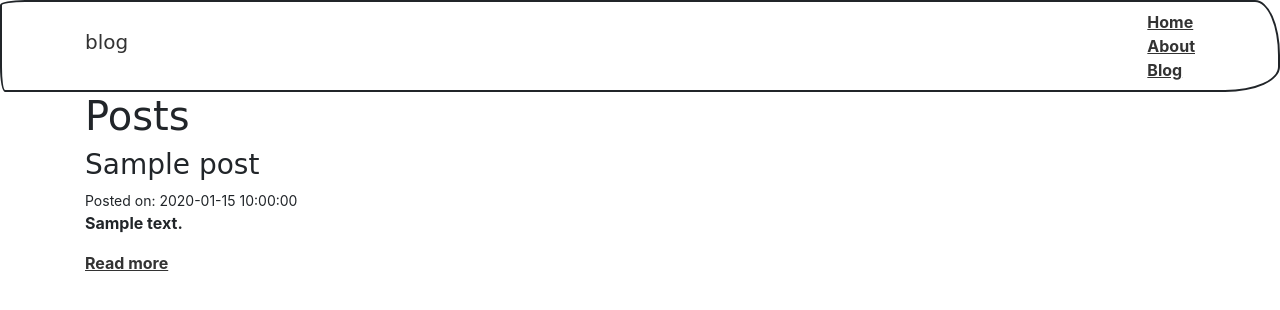
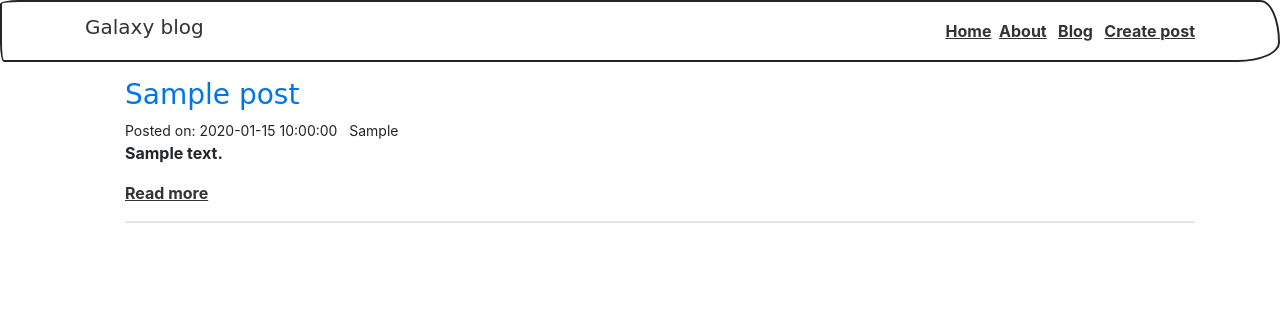
Before and after one commit to M-Ghaith/blog_system, a CodeIgniter app: page /blog/posts in a window 1280 px wide. Shown: the top 310 px of the page. Run offline with CodeIgniter, Linux system fonts and the light colour scheme; tables that the repository leaves empty or names only in its code hold one stand-in row (values such as "Sample post"); some libraries are stand-ins or nearby versions; some web fonts are replaced.

Commit message:
Added the following functionality: Delete post, Edit post, implement CKeditor for add and edit post

```diff
--- a/application/config/autoload.php
+++ b/application/config/autoload.php
@@ -58,7 +58,7 @@ $autoload['packages'] = array();
 |
 |	$autoload['libraries'] = array('user_agent' => 'ua');
 */
-$autoload['libraries'] = array();
+$autoload['libraries'] = array('form_validation');
 
 /*
 | -------------------------------------------------------------------
@@ -89,7 +89,7 @@ $autoload['drivers'] = array();
 |
 |	$autoload['helper'] = array('url', 'file');
 */
-$autoload['helper'] = array('url');
+$autoload['helper'] = array('url', 'form');
 
 /*
 | -------------------------------------------------------------------
--- a/application/config/routes.php
+++ b/application/config/routes.php
@@ -1,8 +1,11 @@
 <?php
 defined('BASEPATH') OR exit('No direct script access allowed');
 
+$route['posts/create'] = 'posts/create';
+$route['posts/update'] = 'posts/update';
 $route['posts/(:any)'] = 'posts/view/$1';
 $route['posts'] = 'posts/index';
+
 $route['default_controller'] = 'pages/view';
 $route['(:any)'] = 'pages/view/$1';
 $route['404_override'] = '';
--- a/application/controllers/Posts.php
+++ b/application/controllers/Posts.php
@@ -1,9 +1,6 @@
 <?php
     class Posts extends CI_Controller{
-
         public function index(){
-            $data['title'] = 'Latest Posts';
-
             $data['posts'] = $this->post_model->get_posts();
             $this->load->view('templates/header');
             $this->load->view('posts/index', $data);
@@ -19,6 +16,39 @@
             $this->load->view('posts/view', $data);
             $this->load->view('templates/footer');
         }
+        public function create(){
+            $data['title'] = "This creata Methods";
+            //Validate the form of creating new post
+            $this->form_validation->set_rules('title', 'Title', 'required');
+            $this->form_validation->set_rules('body', 'Post', 'required');
+
+            if($this->form_validation->run() === FALSE){
+                $this->load->view('templates/header');
+                $this->load->view('posts/create', $data);
+                $this->load->view('templates/footer');
+            }else{
+               $this->post_model->create_post();
+                redirect('posts');
+            }
+        }
+        public function delete($id){
+            $this->post_model->delete_post($id);
+            redirect('posts');
+        }
+        public function edit($slug){
+            $data['post'] = $this->post_model->get_posts($slug);
+            if(empty($data['post'])){
+                show_404();
+            }
+            $data['title'] = "Edit post";
+            $this->load->view('templates/header');
+            $this->load->view('posts/edit', $data);
+            $this->load->view('templates/footer');
+        }
+        public function update(){
+            $this->post_model->update_post();
+            redirect('posts');
+        }
     }
 
 ?>
--- a/application/models/Post_model.php
+++ b/application/models/Post_model.php
@@ -5,10 +5,42 @@
         }
         public function get_posts($slug = FALSE){
             if($slug === FALSE){
+                $this->db->order_by('ID', 'DESC');
                 $query = $this->db->get('posts');
                 return $query->result_array();
             }
             $query = $this->db->get_where('posts', array('slug'=> $slug));
             return $query->row_array();
         }
+        public function create_post(){
+            $slug = url_title($this->input->post('title'));
+
+            $data = array(
+                'title' => $this->input->post('title'),
+                'slug' => $slug,
+                'body' => $this->input->post('body'),
+                'created_at' => date('Y/m/d h:i:sa')
+            );
+            return $this->db->insert('posts', $data);
+        }
+        public function delete_post($id){
+            $this->db->where('id', $id);
+            $this->db->delete('posts');
+            return true;
+        }
+        public function update_post(){
+            $id = $this->input->post('id');
+            $slug = url_title($this->input->post('title'));
+            $edited = 'Edited';
+
+            $data = array(
+                'title' => $this->input->post('title'),
+                'slug' => $slug,
+                'body' => $this->input->post('body'),
+                'created_at' => date('Y/m/d h:i:sa'),
+                'edited' => $edited
+            );
+            $this->db->where('id', $id);
+            return $this->db->update('posts', $data);
+        }
     }
--- a/application/views/pages/home.php
+++ b/application/views/pages/home.php
@@ -1 +1,2 @@
-This is home
+<h1>Welcome to the best blog in our galaxy, oh yeah!</h1>
+<img src="https://counterintuity.com/wp-content/uploads/2015/08/iStock_000015286795Medium.jpg" height="80%" width="95%" alt="">
--- a/application/views/posts/index.php
+++ b/application/views/posts/index.php
@@ -1,7 +1,9 @@
-<h1>Posts</h1>
-<?php foreach($posts as $post) : ?>
-    <h3><?= $post['title']; ?></h3>
-    <small>Posted on: <?= $post['created_at'];?></small>
-    <p><?= $post['body'];?></p>
-    <a href="<?php echo site_url('/posts/'.$post['slug']);?>">Read more</a>
+<dir>
+    <?php foreach($posts as $post) : ?>
+        <h3 style="color: #0075ea"><?= $post['title']; ?></h3>
+        <small>Posted on: <?= $post['created_at'];?> &nbsp; <?=$post['edited'];?></small>
+        <p><?= $post['body'];?></p>
+        <a href="<?php echo site_url('/posts/'.$post['slug']);?>">Read more</a>
+        <br><hr><br>
     <?php endforeach?>
+</dir>
--- a/application/views/templates/header.php
+++ b/application/views/templates/header.php
@@ -2,18 +2,18 @@
     <head>
         <title>Blog system</title>
         <link rel="stylesheet" href="https://bootswatch.com/4/sketchy/bootstrap.min.css">
+        <script src="https://cdn.ckeditor.com/4.10.0/standard/ckeditor.js"></script>
     </head>
     <nav class="navbar navbar-inverse">
             <div class="container" >
                 <div class="navbar-header">
-                    <h1><a class="navbar-brand" href="#">blog</a></h1>
+                    <h1><a class="navbar-brand" href="#">Galaxy blog</a></h1>
                 </div>
-                <div id="navbar" >
-                    <ul class="nav navbar-nav">
-                        <li><a href="<?= base_url();?>">Home</a></li>
-                        <li><a href="<?= base_url();?>about">About</a></li>
-                        <li><a href="<?= base_url();?>posts">Blog</a></li>
-                    </ul>
+                <div class="nav" >
+                        <li><a href="<?= base_url();?>">Home</a></li>&nbsp;&nbsp;
+                        <li><a href="<?= base_url();?>about">About</a></li>&nbsp; &nbsp;
+                        <li><a href="<?= base_url();?>posts">Blog</a></li>&nbsp; &nbsp;
+                        <li><a href="<?= base_url();?>posts/create">Create post</a></li>
                 </div>
             </div>
         </nav>
```
Also changed, not shown: application/views/posts/create.php (added, +16 -0 lines), application/views/posts/edit.php (added, +17 -0 lines), application/views/posts/view.php (+17 -6 lines).
